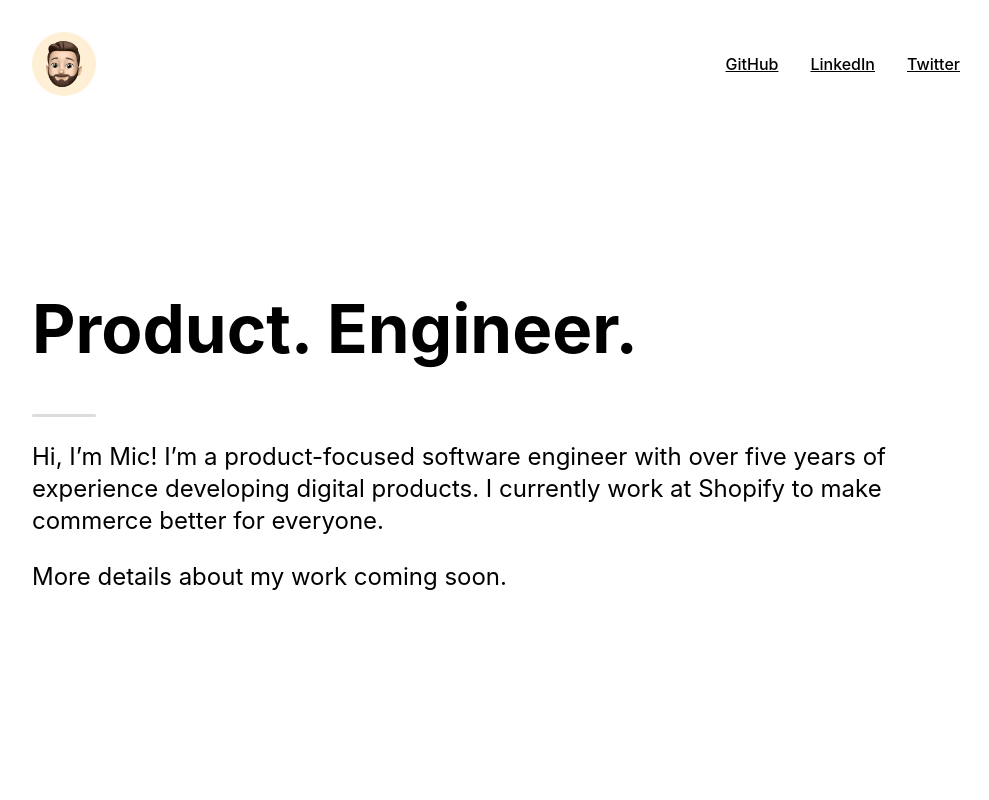
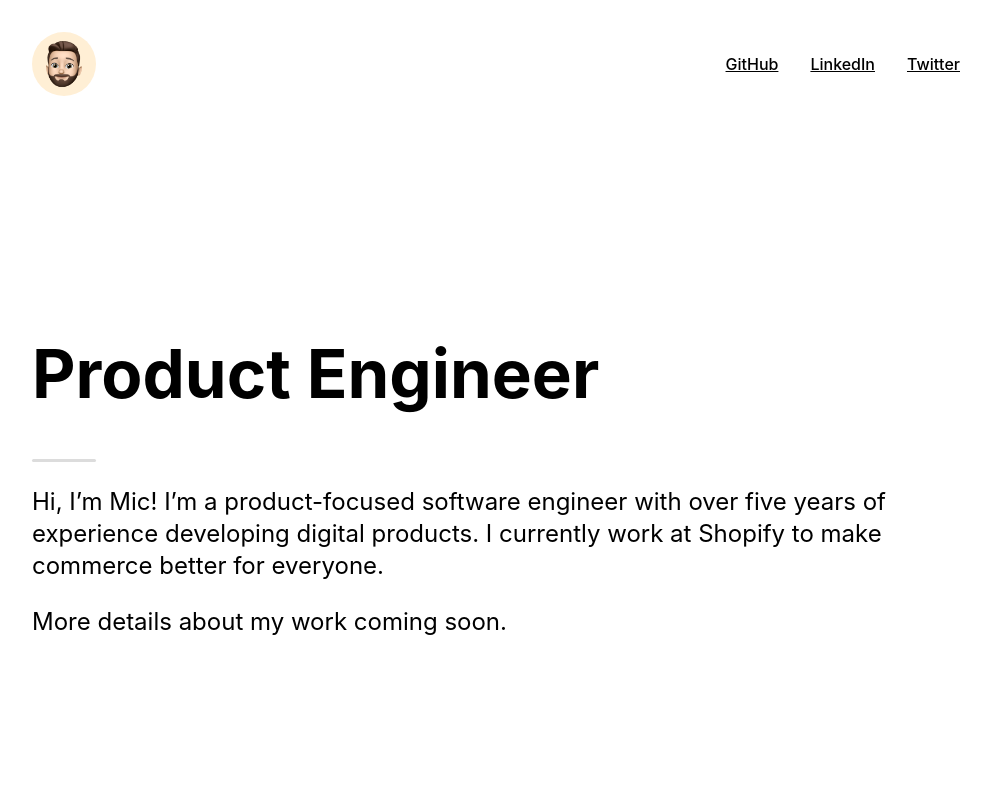
Before and after one commit to mic-css/mic-css.github.io, a React (Create React App) app: page / in a window 1280 px wide. Shown: the top 800 px of the page, without its empty margins (144-1133 px from the left). Built offline with nearby package versions, Linux system fonts and the light colour scheme.

Commit message:
Tweak heading and animation

```diff
--- a/src/components/About.js
+++ b/src/components/About.js
@@ -23,10 +23,19 @@ const fadeUp = keyframes`
 const heading = css`
   opacity: 0;
   font-size: 2.6rem;
-  animation: ${fadeUp} 0.5s ease-in 0s forwards;
   @media (min-width: 420px) {
     font-size: 4.2rem;
   }
+  :first-of-type {
+    animation: ${fadeUp} 0.5s ease-in 0s forwards;
+  }
+  :nth-of-type(2) {
+    animation: ${fadeUp} 0.5s ease-in 0.5s forwards;
+  }
+`
+
+const headingContainer = css`
+  display: flex;
 `
 
 const animateWidth = keyframes`
@@ -42,12 +51,12 @@ const divider = css`
   width: 0px;
   background-color: gainsboro;
   border-radius: 1.5px;
-  animation: ${animateWidth} 0.5s ease-in-out 0.5s forwards;
+  animation: ${animateWidth} 0.5s ease-in-out 1s forwards;
 `
 
 const about = css`
   opacity: 0;
-  animation: ${fadeUp} 0.5s ease-out 1s forwards;
+  animation: ${fadeUp} 0.5s ease-out 1.5s forwards;
   font-size: 1.25rem;
   line-height: 2rem;
   @media (min-width: 420px) {
@@ -58,7 +67,10 @@ const about = css`
 export default function About() {
   return (
     <div css={container}>
-      <h1 css={heading}>Product. Engineer.</h1>
+      <div css={headingContainer}>
+        <h1 css={heading}>Product&nbsp;</h1>
+        <h1 css={heading}>Engineer</h1>
+      </div>
       <div css={divider} />
       <div css={about}>
         <p>
```
